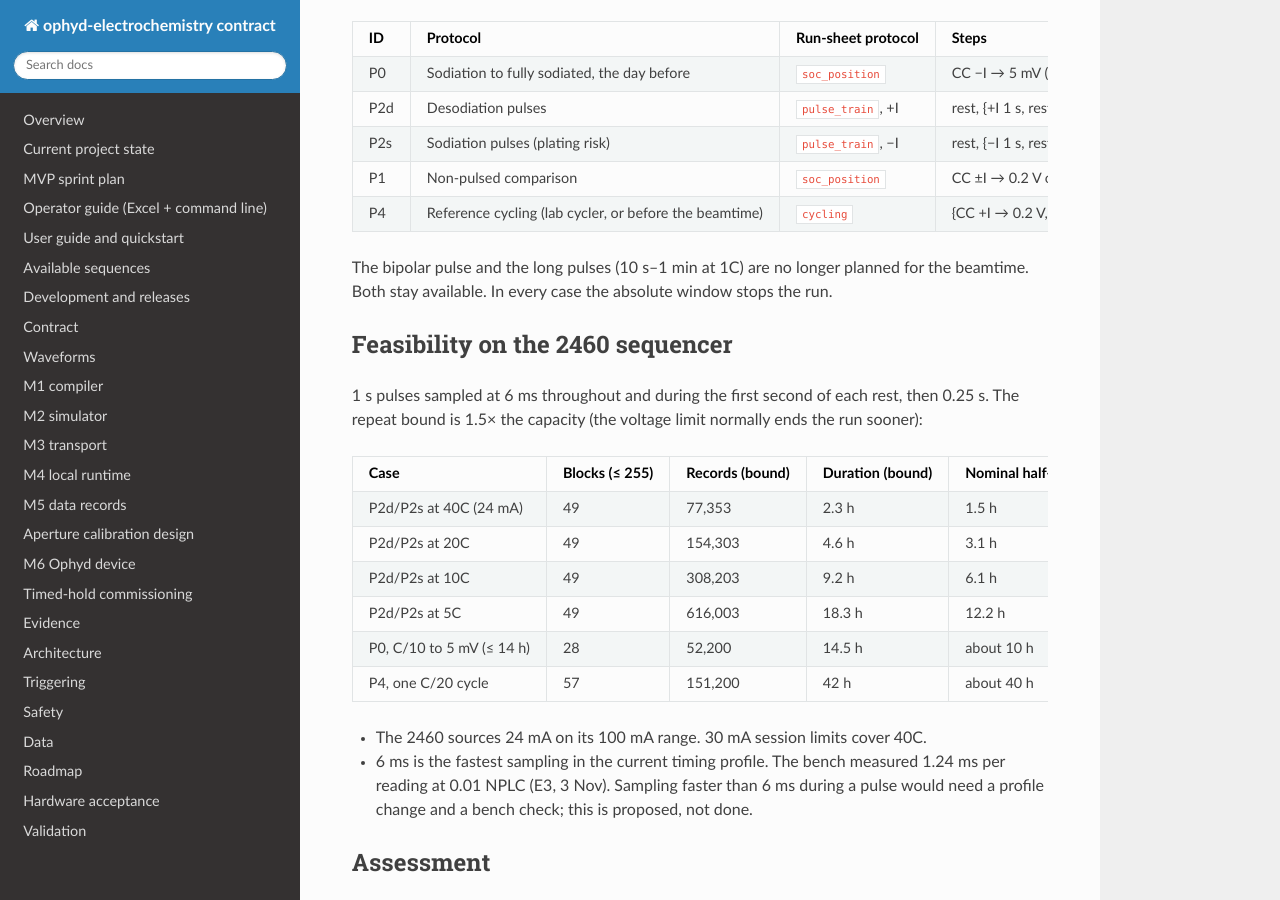
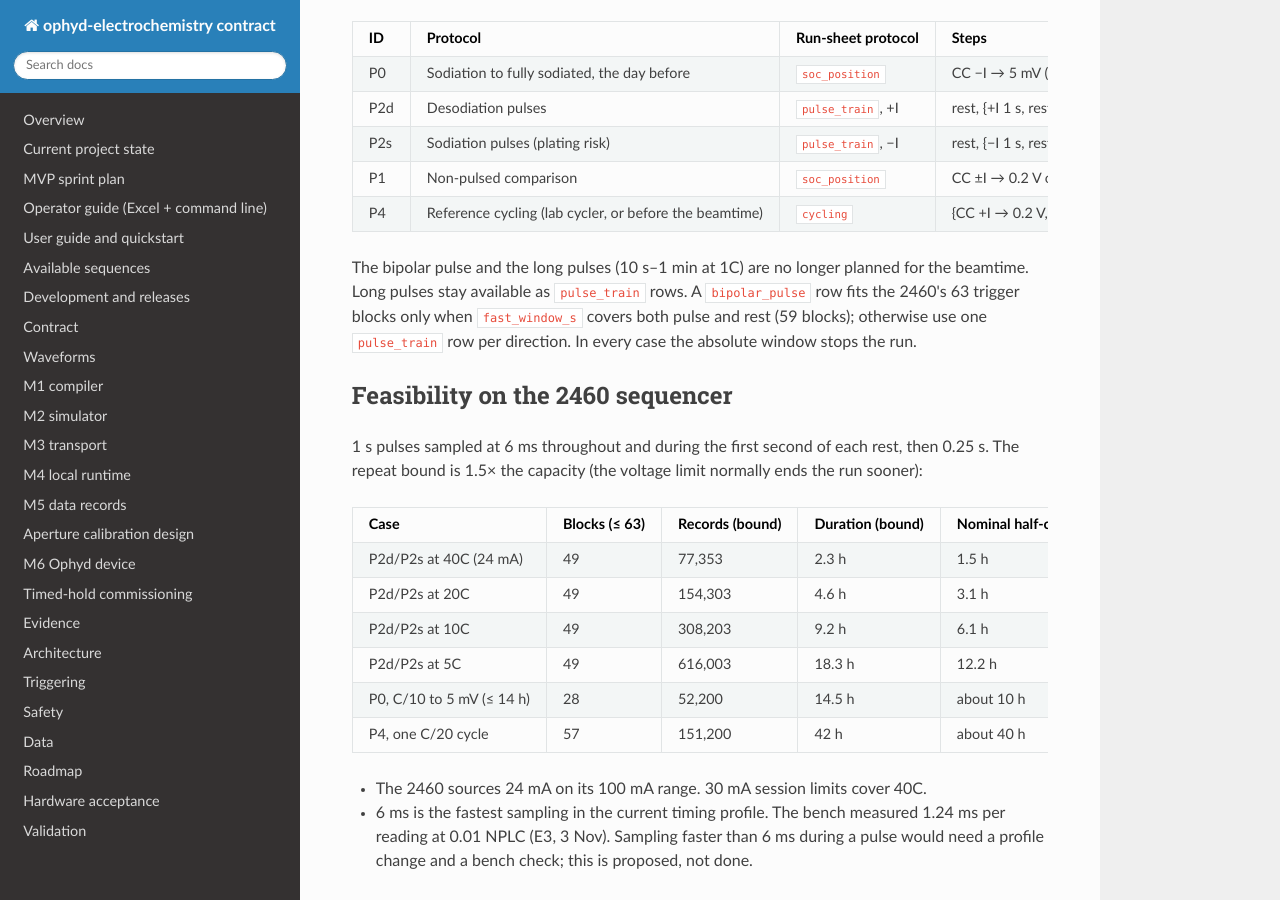
Before and after one commit to BAMresearch/ophyd-electrochemistry, an MkDocs documentation site: the page built from docs/beamtime-concept.md, in a window 1280 px wide and 900 px high, scrolled down 1769 px. Built offline with MkDocs 1.6.1, drawn with Linux system fonts in a browser that asks for light colours; nearby versions of some CDN libraries.

Commit message:
fix(sequencer): refuse programs over the 2460's 63 trigger blocks
Firmware 1.7.16a rejects trigger blocks above 63 (event 1130); the compiler
allowed 255, so oversize rows only failed at upload. The default profile now
refuses them at validation.

- Template: the R5 series becomes desodiation then sodiation pulse_train rows;
  example-pulse (bipolar) uses fast_window_s=1 to fit (59 blocks).
- B1 C1 RC cycle: single-phase sampling (81 -> 62 blocks).
- Docs: bipolar_pulse fits only when fast_window_s covers pulse and rest.

Co-Authored-By: Claude Opus 5.5 <noreply@anthropic.com>

```diff
--- a/docs/beamtime-concept.md
+++ b/docs/beamtime-concept.md
@@ -92,8 +92,10 @@ n/3600 of the capacity, so a half-cycle takes 3600/n pulses.
 | P4 | Reference cycling (lab cycler, or before the beamtime) | `cycling` | {CC +I → 0.2 V, rest, CC −I → 5 mV, CV 5 mV → \|I\| < I_min, rest} × n | 0–0.5 V, 100 µA session |
 
 The bipolar pulse and the long pulses (10 s–1 min at 1C) are no longer planned
-for the beamtime. Both stay available. In every case the absolute window stops
-the run.
+for the beamtime. Long pulses stay available as `pulse_train` rows. A
+`bipolar_pulse` row fits the 2460's 63 trigger blocks only when `fast_window_s`
+covers both pulse and rest (59 blocks); otherwise use one `pulse_train` row per
+direction. In every case the absolute window stops the run.
 
 ## Feasibility on the 2460 sequencer
 
@@ -101,7 +103,7 @@ the run.
 then 0.25 s. The repeat bound is 1.5× the capacity (the voltage limit normally
 ends the run sooner):
 
-| Case | Blocks (≤ 255) | Records (bound) | Duration (bound) | Nominal half-cycle |
+| Case | Blocks (≤ 63) | Records (bound) | Duration (bound) | Nominal half-cycle |
 |---|---|---|---|---|
 | P2d/P2s at 40C (24 mA) | 49 | 77,353 | 2.3 h | 1.5 h |
 | P2d/P2s at 20C | 49 | 154,303 | 4.6 h | 3.1 h |
```
Also changed, not shown: bench/plan-b1.md (+1 -1 lines), docs/current-state.md (+3 -4 lines), docs/operator-guide.md (+3 -1 lines), 7 other files.
